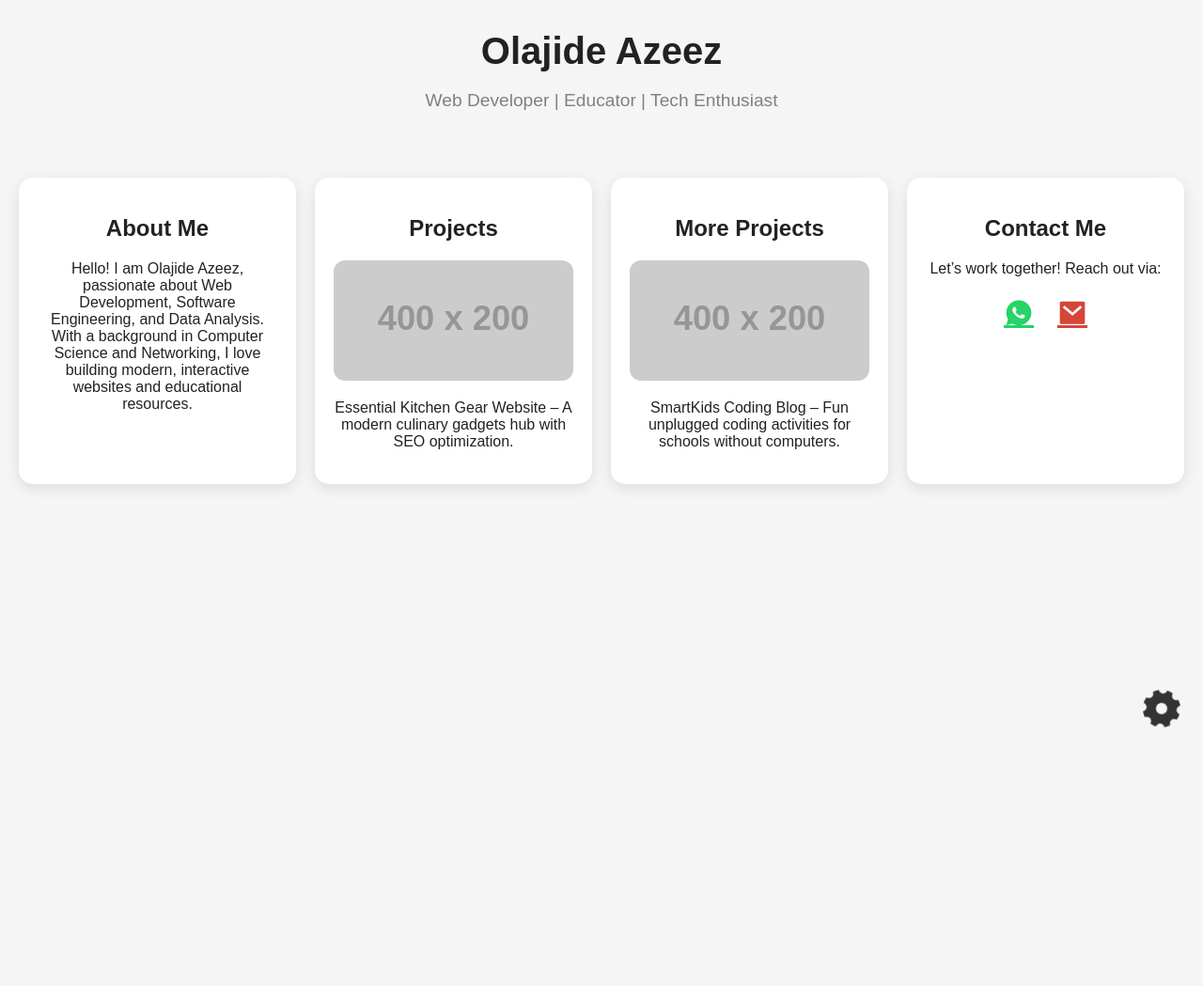
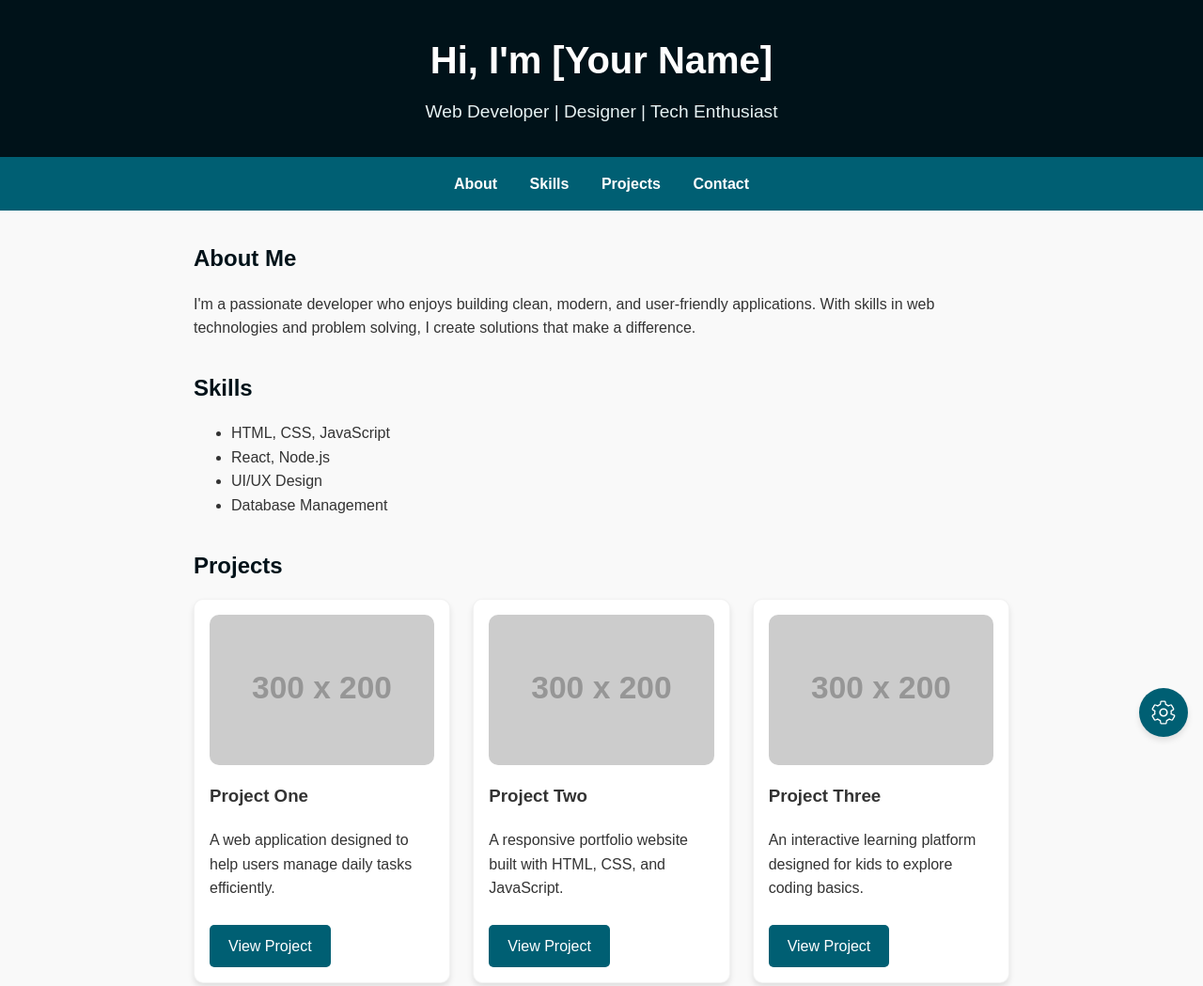
Before and after one commit to slide-t/Olajide-azeezportfolio, a plain HTML site: page index.html in a window 1280 px wide. Shown: the top 1049 px of the page at 94% size. Before the commit the page ends 800 px from the top, so only its background shows below. Drawn offline with nearby package versions, Linux system fonts and the light colour scheme; placeholder pictures from the web are drawn by us.

Commit message:
Update index.html

```diff
--- a/index.html
+++ b/index.html
@@ -1,149 +1,203 @@
-<!DOCTYPE html>
-<html lang="en">
+<!DOCTYPE html><html lang="en">
 <head>
   <meta charset="UTF-8">
   <meta name="viewport" content="width=device-width, initial-scale=1.0">
-  <title>Olajide Azeez | Portfolio</title>
-  <link href="https://cdn.jsdelivr.net/npm/remixicon@4.3.0/fonts/remixicon.css" rel="stylesheet">
+  <title>My Portfolio</title>
   <style>
+    :root {
+      --bg: #f9f9f9;
+      --text: #333333;
+      --muted: #666666;
+      --primary: #005f73;
+      --primary-strong: #0a9396;
+      --header-bg: #001219;
+      --card-bg: #ffffff;
+      --shadow: 0 4px 6px rgba(0,0,0,0.1);
+    }
+    [data-theme="dark"] {
+      --bg: #0b0f13;
+      --text: #e6e6e6;
+      --muted: #b3b3b3;
+      --primary: #3aa6b9;
+      --primary-strong: #65c0c7;
+      --header-bg: #000a0f;
+      --card-bg: #0f141a;
+      --shadow: 0 8px 20px rgba(0,0,0,0.35);
+    }* { box-sizing: border-box; }
 body {
   margin: 0;
   font-family: Arial, sans-serif;
-      background: #f5f5f5;
-      color: #222;
-      transition: background 0.3s, color 0.3s;
+  line-height: 1.6;
+  color: var(--text);
+  background: var(--bg);
+  transition: background .3s ease, color .3s ease;
 }
+
 header {
+  background: var(--header-bg);
+  color: white;
+  padding: 2rem;
   text-align: center;
-      padding: 2rem 1rem;
 }
-    header h1 {
-      margin: 0;
-      font-size: 2.5rem;
+header h1 { margin: 0; font-size: 2.5rem; }
+header p { margin: .5rem 0 0; font-size: 1.2rem; color: #e6f1f2; }
+
+nav { background: var(--primary); padding: 1rem; text-align: center; }
+nav a { color: white; margin: 0 15px; text-decoration: none; font-weight: bold; }
+nav a:hover { text-decoration: underline; }
+
+section { max-width: 900px; margin: 2rem auto; padding: 0 1rem; }
+h2 { color: var(--header-bg); margin-bottom: 1rem; }
+[data-theme="dark"] h2 { color: #e9f6f7; }
+
+.projects { display: grid; grid-template-columns: repeat(auto-fit, minmax(250px, 1fr)); gap: 1.5rem; }
+.card {
+  background: var(--card-bg);
+  border-radius: 10px;
+  box-shadow: var(--shadow);
+  padding: 1rem;
+  transition: transform .3s ease, box-shadow .3s ease, background .3s ease;
+  border: 1px solid rgba(0,0,0,0.05);
 }
-    header p {
-      font-size: 1.2rem;
-      color: gray;
+[data-theme="dark"] .card { border-color: rgba(255,255,255,0.06); }
+.card:hover { transform: translateY(-5px); box-shadow: 0 10px 22px rgba(0,0,0,0.18); }
+.card img { max-width: 100%; border-radius: 10px; display: block; }
+
+.btn { display: inline-block; padding: 10px 20px; margin-top: 10px; background: var(--primary); color: white; border-radius: 5px; text-decoration: none; transition: background .3s; }
+.btn:hover { background: var(--primary-strong); }
+
+footer { text-align: center; padding: 1.5rem; background: var(--header-bg); color: white; }
+
+.fab {
+  position: fixed;
+  right: 16px; bottom: 16px;
+  width: 52px; height: 52px;
+  border: none; border-radius: 50%;
+  background: var(--primary);
+  box-shadow: var(--shadow);
+  color: #fff; cursor: pointer;
+  display: inline-flex; align-items: center; justify-content: center;
+  transition: transform .25s ease, background .3s ease, box-shadow .3s ease;
 }
-    .container {
-      display: grid;
-      grid-template-columns: repeat(auto-fit, minmax(280px, 1fr));
-      gap: 20px;
-      padding: 20px;
+.fab:hover { background: var(--primary-strong); transform: translateY(-2px) rotate(8deg); }
+.fab svg { width: 26px; height: 26px; pointer-events: none; }
+.fab[aria-pressed="true"] svg { animation: spin 1s linear; }
+
+@keyframes spin { from { transform: rotate(0); } to { transform: rotate(360deg); } }
+
+@media (prefers-reduced-motion: reduce) {
+  .card, .fab { transition: none; }
+  .fab[aria-pressed="true"] svg { animation: none; }
 }
-    .card {
-      background: white;
-      border-radius: 15px;
-      box-shadow: 0 4px 15px rgba(0,0,0,0.1);
-      padding: 20px;
-      text-align: center;
-      transition: transform 0.3s;
-    }
-    .card:hover {
-      transform: translateY(-8px);
-    }
-    .card img {
-      width: 100%;
-      border-radius: 12px;
-    }
-    .contact-icons {
-      margin-top: 20px;
-      display: flex;
-      justify-content: center;
-      gap: 25px;
-    }
-    .contact-icons a {
-      font-size: 2rem;
-      color: #25D366;
-      transition: transform 0.6s ease-in-out;
-      display: inline-block;
-    }
-    .contact-icons a.mail {
-      color: #d44638;
-    }
-    .contact-icons a:hover {
-      transform: scale(1.2);
-    }
-    /* Floating Gear */
-    .gear {
-      position: fixed;
-      bottom: 20px;
-      right: 20px;
-      font-size: 3rem;
-      cursor: pointer;
-      z-index: 1000;
-      animation: spin 2s linear infinite;
-      color: #333;
-    }
-    @keyframes spin {
-      from { transform: rotate(0deg); }
-      to { transform: rotate(360deg); }
-    }
-    /* Dark Mode */
-    .dark {
-      background: #1a1a1a;
-      color: #eee;
-    }
-    .dark .card {
-      background: #222;
-      color: #eee;
-    }
-    .dark .gear {
-      color: #eee;
-    }
+
   </style>
 </head>
-<body>
-  <header>
-    <h1>Olajide Azeez</h1>
-    <p>Web Developer | Educator | Tech Enthusiast</p>
-  </header>
-
-  <section class="container">
+<body>  <header>
+    <h1>Hi, I'm [Your Name]</h1>
+    <p>Web Developer | Designer | Tech Enthusiast</p>
+  </header>  <nav>
+    <a href="#about">About</a>
+    <a href="#skills">Skills</a>
+    <a href="#projects">Projects</a>
+    <a href="#contact">Contact</a>
+  </nav>  <section id="about">
+    <h2>About Me</h2>
+    <p>
+      I'm a passionate developer who enjoys building clean, modern, and user-friendly applications.
+      With skills in web technologies and problem solving, I create solutions that make a difference.
+    </p>
+  </section>  <section id="skills">
+    <h2>Skills</h2>
+    <ul>
+      <li>HTML, CSS, JavaScript</li>
+      <li>React, Node.js</li>
+      <li>UI/UX Design</li>
+      <li>Database Management</li>
+    </ul>
+  </section>  <section id="projects">
+    <h2>Projects</h2>
+    <div class="projects">
       <div class="card">
-      <h2>About Me</h2>
-      <p>Hello! I am Olajide Azeez, passionate about Web Development, Software Engineering, and Data Analysis.
-         With a background in Computer Science and Networking, I love building modern, interactive websites and educational resources.</p>
+        <img src="https://via.placeholder.com/300x200" alt="Project 1">
+        <h3>Project One</h3>
+        <p>A web application designed to help users manage daily tasks efficiently.</p>
+        <a href="#" class="btn">View Project</a>
       </div>
       <div class="card">
-      <h2>Projects</h2>
-      <img src="https://via.placeholder.com/400x200" alt="Project Screenshot">
-      <p>Essential Kitchen Gear Website – A modern culinary gadgets hub with SEO optimization.</p>
+        <img src="https://via.placeholder.com/300x200" alt="Project 2">
+        <h3>Project Two</h3>
+        <p>A responsive portfolio website built with HTML, CSS, and JavaScript.</p>
+        <a href="#" class="btn">View Project</a>
       </div>
       <div class="card">
-      <h2>More Projects</h2>
-      <img src="https://via.placeholder.com/400x200" alt="Project Screenshot">
-      <p>SmartKids Coding Blog – Fun unplugged coding activities for schools without computers.</p>
+        <img src="https://via.placeholder.com/300x200" alt="Project 3">
+        <h3>Project Three</h3>
+        <p>An interactive learning platform designed for kids to explore coding basics.</p>
+        <a href="#" class="btn">View Project</a>
       </div>
       <div class="card">
-      <h2>Contact Me</h2>
-      <p>Let’s work together! Reach out via:</p>
-      <div class="contact-icons">
-        <a href="https://wa.me/2349046464822" target="_blank" title="WhatsApp"><i class="ri-whatsapp-fill"></i></a>
-        <a href="mailto:olajideaz1030@gmail.com" class="mail" title="Email"><i class="ri-mail-fill"></i></a>
+        <img src="https://via.placeholder.com/300x200" alt="Project 4">
+        <h3>Project Four</h3>
+        <p>A mobile-friendly blog system integrated with Markdown and SEO features.</p>
+        <a href="#" class="btn">View Project</a>
+      </div>
+      <div class="card">
+        <img src="https://via.placeholder.com/300x200" alt="Project 5">
+        <h3>Project Five</h3>
+        <p>An e-commerce prototype showcasing product cards, cart, and checkout flow.</p>
+        <a href="#" class="btn">View Project</a>
       </div>
     </div>
-  </section>
+  </section>  <section id="contact">
+    <h2>Contact</h2>
+    <p>If you'd like to work with me, feel free to reach out!</p>
+    <p>Email: <a href="mailto:yourname@email.com">yourname@email.com</a></p>
+    <a href="https://linkedin.com/in/yourprofile" class="btn">Connect on LinkedIn</a>
+  </section>  <footer>
+    <p>&copy; 2025 [Your Name]. All Rights Reserved.</p>
+  </footer>  <!-- Floating theme toggle (gear) -->  <button id="themeToggle" class="fab" aria-label="Toggle dark theme" aria-pressed="false" title="Toggle dark theme">
+    <svg viewBox="0 0 24 24" fill="none" xmlns="http://www.w3.org/2000/svg" aria-hidden="true" focusable="false">
+      <path d="M12 15.5a3.5 3.5 0 1 0 0-7 3.5 3.5 0 0 0 0 7Z" stroke="currentColor" stroke-width="1.5"/>
+      <path d="M19.4 13.5a7.9 7.9 0 0 0 .06-3l2.03-1.17a.8.8 0 0 0 .3-1.1l-1.9-3.29a.8.8 0 0 0-1.03-.34l-2.15.9a8 8 0 0 0-2.6-1.5l-.33-2.31a.8.8 0 0 0-.79-.68H10a.8.8 0 0 0-.78.68l-.33 2.31a8 8 0 0 0-2.6 1.5l-2.15-.9a.8.8 0 0 0-1.03.34L1.21 8.23a.8.8 0 0 0 .3 1.1L3.55 10.5a7.9 7.9 0 0 0-.06 3l-2.03 1.17a.8.8 0 0 0-.3 1.1l1.9 3.29c.2.35.64.5 1.03.34l2.15-.9c.77.62 1.65 1.13 2.6 1.5l.33 2.31c.06.4.4.68.8.68h3.98c.4 0 .74-.28.79-.68l.33-2.31c.95-.37 1.83-.88 2.6-1.5l2.15.9c.39.16.84.01 1.03-.34l1.9-3.29a.8.8 0 0 0-.3-1.1L19.4 13.5Z" stroke="currentColor" stroke-width="1.2"/>
+    </svg>
+  </button>  <script>
+    (function() {
+      const STORAGE_KEY = 'theme';
+      const root = document.documentElement;
+      const btn = document.getElementById('themeToggle');
 
-  <!-- Floating Gear Icon -->
-  <i class="ri-settings-5-fill gear" id="gear"></i>
+      function applyTheme(theme) {
+        if (theme === 'dark') {
+          root.setAttribute('data-theme', 'dark');
+          btn.setAttribute('aria-pressed', 'true');
+        } else {
+          root.removeAttribute('data-theme');
+          btn.setAttribute('aria-pressed', 'false');
+        }
+      }
 
-  <script>
-    const body = document.body;
-    const gear = document.getElementById('gear');
+      const saved = localStorage.getItem(STORAGE_KEY);
+      if (saved) {
+        applyTheme(saved);
+      } else if (window.matchMedia && window.matchMedia('(prefers-color-scheme: dark)').matches) {
+        applyTheme('dark');
+      } else {
+        applyTheme('light');
+      }
 
-    // Dark mode toggle
-    gear.addEventListener('click', () => {
-      body.classList.toggle('dark');
+      btn.addEventListener('click', () => {
+        const isDark = root.getAttribute('data-theme') === 'dark';
+        const next = isDark ? 'light' : 'dark';
+        applyTheme(next);
+        localStorage.setItem(STORAGE_KEY, next);
       });
 
-    // Spin pause every 5s
-    setInterval(() => {
-      gear.style.animationPlayState = 'paused';
-      setTimeout(() => {
-        gear.style.animationPlayState = 'running';
-      }, 2000); // pause for 2s
-    }, 5000);
-  </script>
-</body>
+      if (!saved && window.matchMedia) {
+        try {
+          const mq = window.matchMedia('(prefers-color-scheme: dark)');
+          mq.addEventListener('change', (e) => applyTheme(e.matches ? 'dark' : 'light'));
+        } catch (_) {}
+      }
+    })();
+  </script></body>
 </html>
```
Lines whose indentation alone changed are shown as unchanged.
